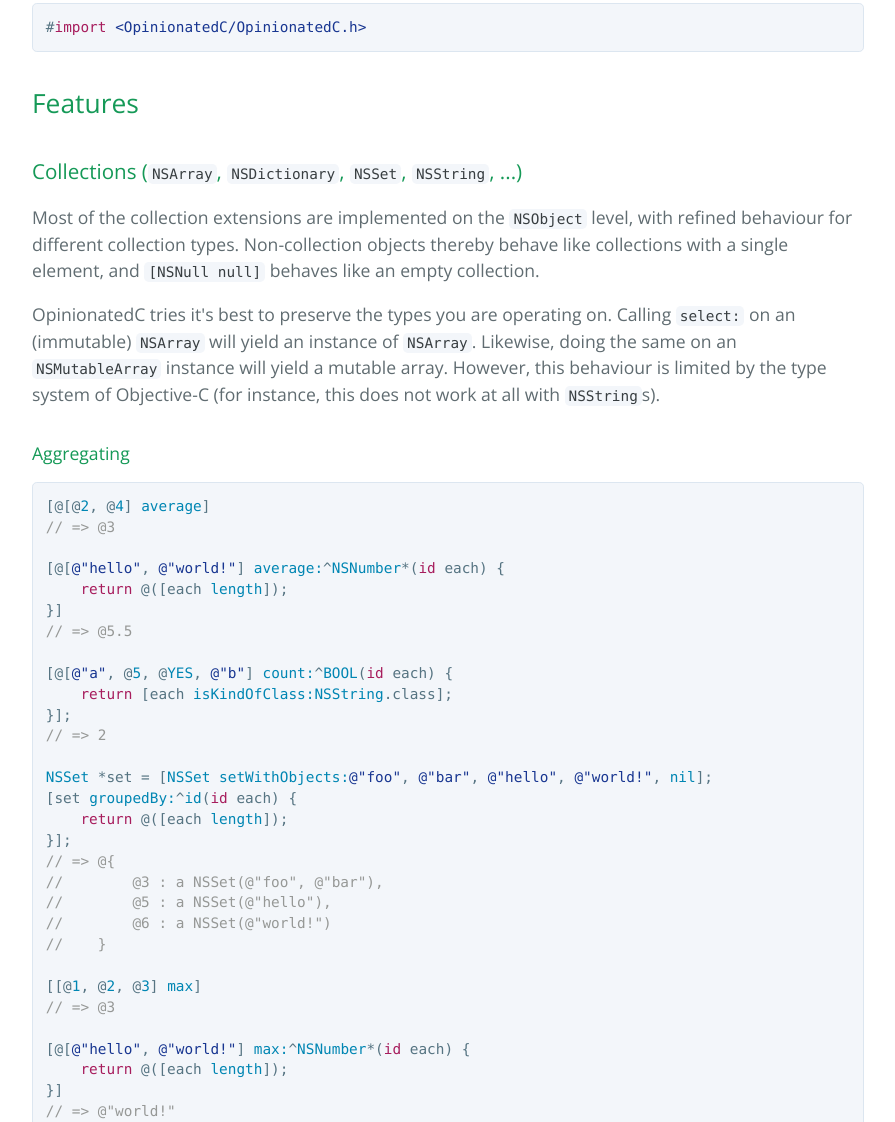
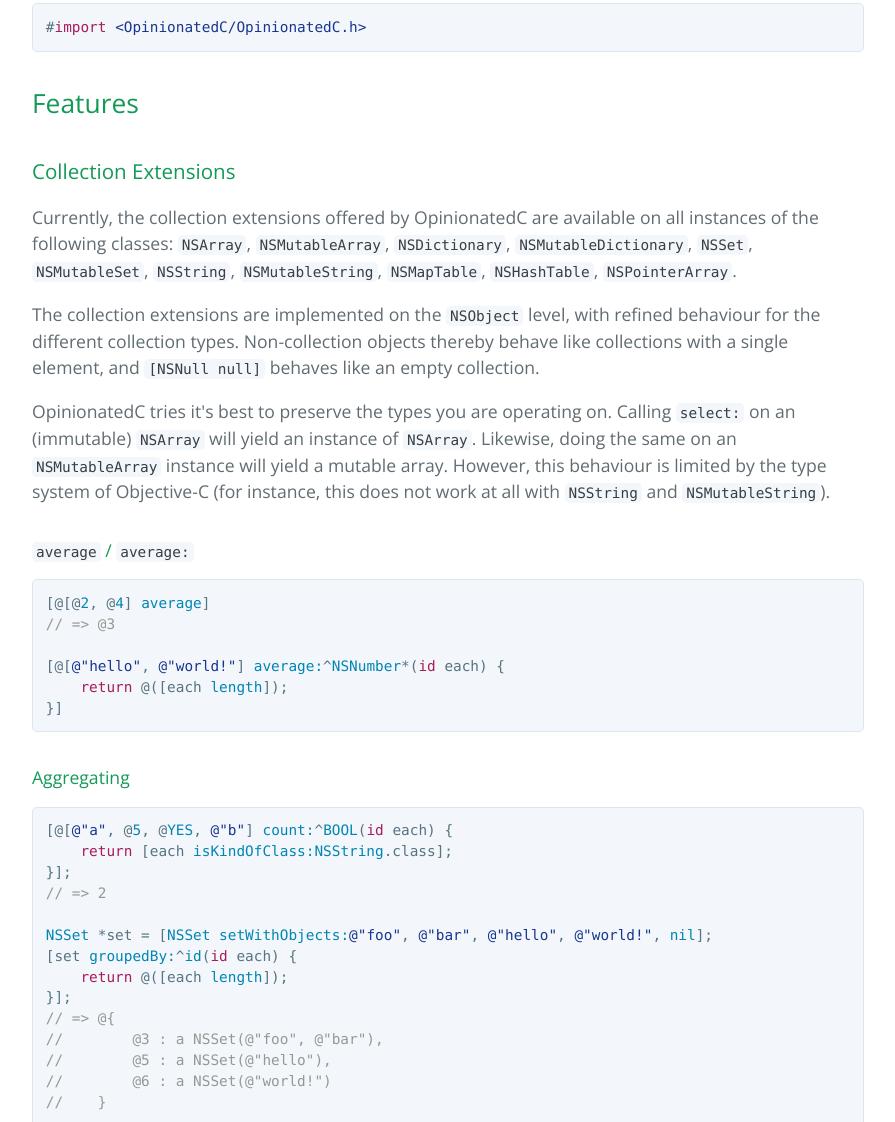
Before and after one commit to leoschweizer/OpinionatedC, a plain HTML site: page index.html in a window 1280 px wide. Shown: the part 778-1900 px from the top of the page, without its empty margins (192-1087 px from the left). Drawn offline with nearby package versions, Linux system fonts and the light colour scheme.

```diff
--- a/index.html
+++ b/index.html
@@ -41,19 +41,24 @@ writing <strong>concise, easily readable</strong> Objective-C code a pleasure.</
 <a id="features" class="anchor" href="#features" aria-hidden="true"><span class="octicon octicon-link"></span></a>Features</h2>
 
 <h3>
-<a id="collections-nsarray-nsdictionary-nsset-nsstring-" class="anchor" href="#collections-nsarray-nsdictionary-nsset-nsstring-" aria-hidden="true"><span class="octicon octicon-link"></span></a>Collections (<code>NSArray</code>, <code>NSDictionary</code>, <code>NSSet</code>, <code>NSString</code>, ...)</h3>
+<a id="collection-extensions" class="anchor" href="#collection-extensions" aria-hidden="true"><span class="octicon octicon-link"></span></a>Collection Extensions</h3>
 
-<p>Most of the collection extensions are implemented on the <code>NSObject</code> level, with refined behaviour for different
+<p>Currently, the collection extensions offered by OpinionatedC are available on all instances of the following classes:
+<code>NSArray</code>, <code>NSMutableArray</code>, <code>NSDictionary</code>, <code>NSMutableDictionary</code>, <code>NSSet</code>, <code>NSMutableSet</code>, <code>NSString</code>, <code>NSMutableString</code>,
+<code>NSMapTable</code>, <code>NSHashTable</code>, <code>NSPointerArray</code>.</p>
+
+<p>The collection extensions are implemented on the <code>NSObject</code> level, with refined behaviour for the different
 collection types. Non-collection objects thereby behave like collections with a single element, and <code>[NSNull null]</code>
 behaves like an empty collection.</p>
 
 <p>OpinionatedC tries it's best to preserve the types you are operating on. Calling <code>select:</code> on an (immutable) <code>NSArray</code>
 will yield an instance of <code>NSArray</code>. Likewise, doing the same on an <code>NSMutableArray</code> instance will yield a mutable
 array. However, this behaviour is limited by the type system of Objective-C (for instance, this does not work
-at all with <code>NSString</code>s).</p>
+at all with <code>NSString</code> and <code>NSMutableString</code>).</p>
 
 <h4>
-<a id="aggregating" class="anchor" href="#aggregating" aria-hidden="true"><span class="octicon octicon-link"></span></a>Aggregating</h4>
+<a id="average--average" class="anchor" href="#average--average" aria-hidden="true"><span class="octicon octicon-link"></span></a><code>average</code> / <code>average:</code>
+</h4>
 
 <div class="highlight highlight-source-objc"><pre>
 [@[@<span class="pl-c1">2</span>, @<span class="pl-c1">4</span>] <span class="pl-c1">average</span>]
@@ -61,9 +66,12 @@ at all with <code>NSString</code>s).</p>
 
 [@[<span class="pl-s"><span class="pl-pds">@"</span>hello<span class="pl-pds">"</span></span>, <span class="pl-s"><span class="pl-pds">@"</span>world!<span class="pl-pds">"</span></span>] <span class="pl-c1">average:</span>^<span class="pl-c1">NSNumber</span>*(<span class="pl-k">id</span> each) {
     <span class="pl-k">return</span> @([each <span class="pl-c1">length</span>]);
-}]
-<span class="pl-c">// =&gt; @5.5</span>
+}]</pre></div>
 
+<h4>
+<a id="aggregating" class="anchor" href="#aggregating" aria-hidden="true"><span class="octicon octicon-link"></span></a>Aggregating</h4>
+
+<div class="highlight highlight-source-objc"><pre>
 [@[<span class="pl-s"><span class="pl-pds">@"</span>a<span class="pl-pds">"</span></span>, @<span class="pl-c1">5</span>, @<span class="pl-c1">YES</span>, <span class="pl-s"><span class="pl-pds">@"</span>b<span class="pl-pds">"</span></span>] <span class="pl-c1">count:</span>^<span class="pl-c1">BOOL</span>(<span class="pl-k">id</span> each) {
     <span class="pl-k">return</span> [each <span class="pl-c1">isKindOfClass:</span><span class="pl-c1">NSString</span>.class];
 }];
```
Also changed, not shown: params.json (+1 -1 lines).
